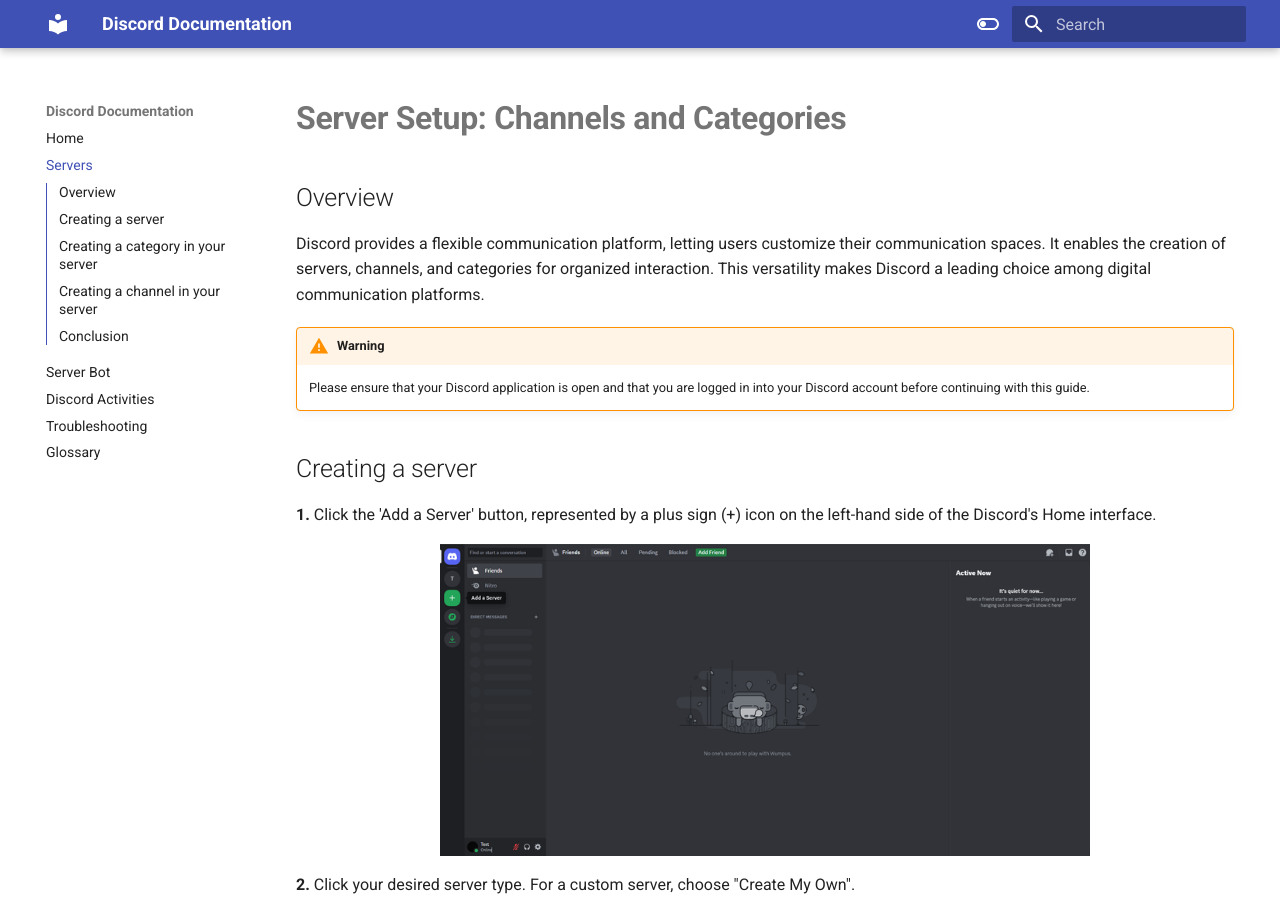
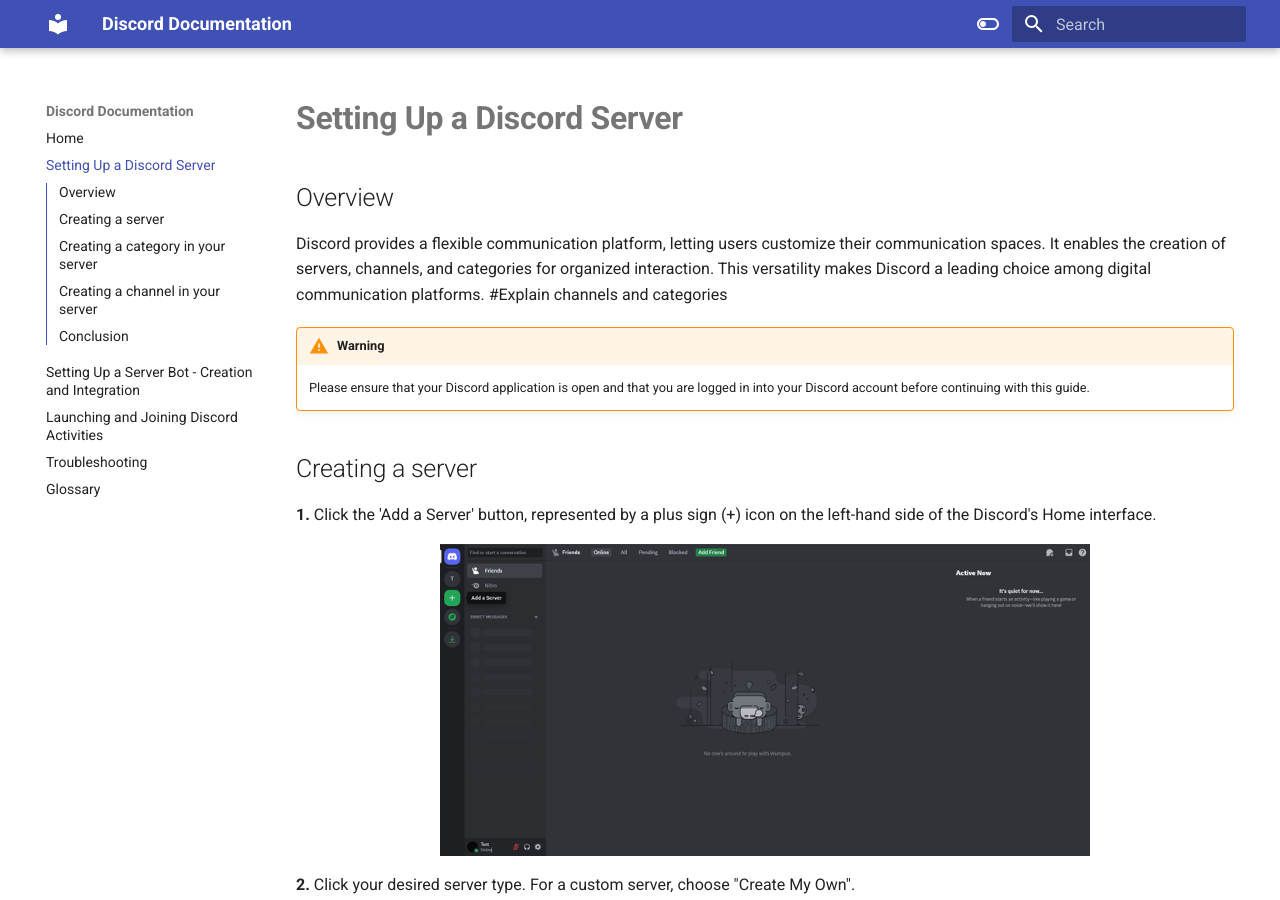
Before and after one commit to marcangelo1/Discord-Documentation, an MkDocs documentation site: the page built from docs/Task1.md, in a window 1280 px wide and 900 px high. Built offline with MkDocs 1.6.1 and Material for MkDocs 9.7.7, drawn with Linux system fonts in a browser that asks for light colours.

Commit message:
Side channels

```diff
--- a/docs/Task1.md
+++ b/docs/Task1.md
@@ -1,7 +1,7 @@
-# **Server Setup: Channels and Categories**
+# **Setting Up a Discord Server**
 
 ## Overview
-Discord provides a flexible communication platform, letting users customize their communication spaces. It enables the creation of servers, channels, and categories for organized interaction. This versatility makes Discord a leading choice among digital communication platforms.
+Discord provides a flexible communication platform, letting users customize their communication spaces. It enables the creation of servers, channels, and categories for organized interaction. This versatility makes Discord a leading choice among digital communication platforms. #Explain channels and categories
 
 <!-- In this guide, we will show you how to create your Discord server and fill it with categories and channels. This will ensure your community enjoys an organized and pleasing communication environment. -->
 
--- a/mkdocs.yml
+++ b/mkdocs.yml
@@ -2,9 +2,9 @@
 
 nav:
   - Home: "index.md"
-  - Servers: "Task1.md"
-  - Server Bot: "Task2.md"
-  - Discord Activities: "Task3.md"
+  - Setting Up a Discord Server: "Task1.md"
+  - Setting Up a Server Bot - Creation and Integration: "Task2.md"
+  - Launching and Joining Discord Activities: "Task3.md"
   - Troubleshooting: "Trouble.md"
   - Glossary: "Glossary.md"
 
```
